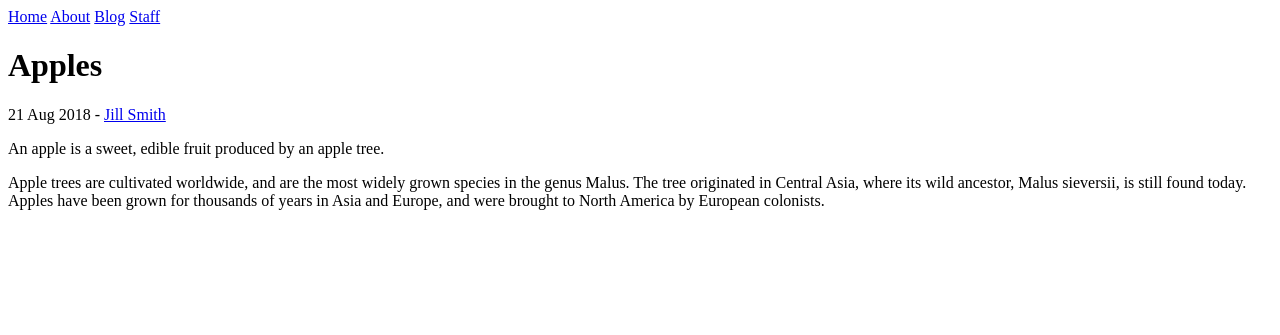
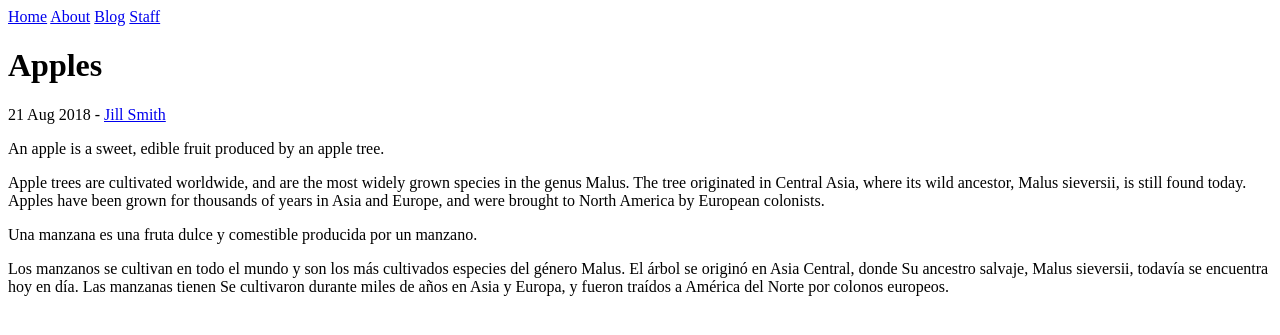
Before and after one commit to DanielPL199/mi-web, a Jekyll site: the page built from _posts/2018-08-21-apples.md, in a window 1280 px wide. Shown: the top 335 px of the page. Built offline with Jekyll 4.4.1, drawn with Linux system fonts in a browser that asks for light colours.

```diff
--- a/_posts/2018-08-21-apples.md
+++ b/_posts/2018-08-21-apples.md
@@ -9,3 +9,8 @@ species in the genus Malus. The tree originated in Central Asia, where
 its wild ancestor, Malus sieversii, is still found today. Apples have
 been grown for thousands of years in Asia and Europe, and were brought
 to North America by European colonists.
+
+
+Una manzana es una fruta dulce y comestible producida por un manzano.
+
+ Los manzanos se cultivan en todo el mundo y son los más cultivados especies del género Malus. El árbol se originó en Asia Central, donde Su ancestro salvaje, Malus sieversii, todavía se encuentra hoy en día. Las manzanas tienen Se cultivaron durante miles de años en Asia y Europa, y fueron traídos a América del Norte por colonos europeos.
```
Also changed, not shown: _authors/jill.md (+3 -0 lines), _authors/ted.md (+2 -0 lines), _posts/2018-08-20-bananas.md (+4 -0 lines), _posts/2018-08-22-kiwifruit.md (+4 -0 lines).
